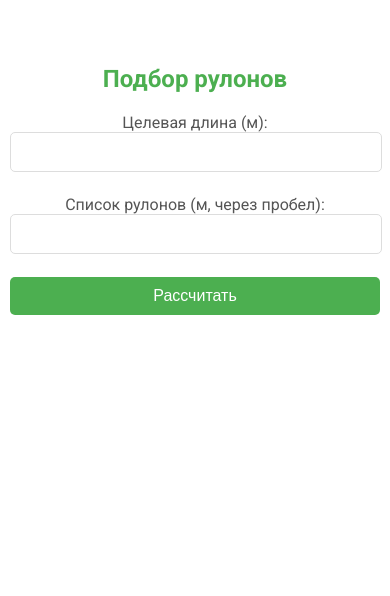
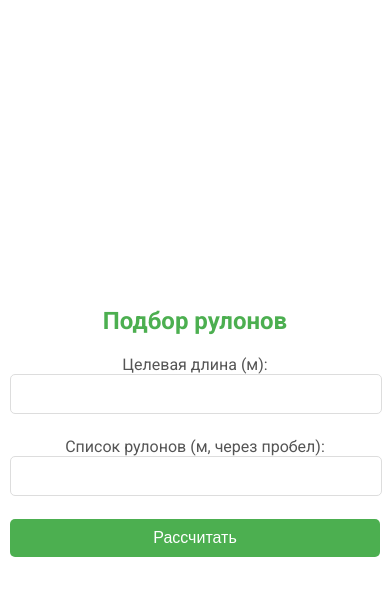
Before and after one commit to Ddementef/BestTexRolls, a plain HTML site: page index.html in a window 390 px wide. Shown: the top 596 px of the page. Drawn offline with Linux system fonts and the light colour scheme.

Commit message:
Update index.html

```diff
--- a/index.html
+++ b/index.html
@@ -109,11 +109,7 @@
                 justify-content: flex-start;
                 align-items: center;
                 padding: 10px;
-                background-image: url('https://besttexmsk.ru/favicon.ico');
-                background-repeat: no-repeat;
-                background-position: center;
-                background-size: cover;
-                background-attachment: fixed;
+                background-color: #ffffff;
             }
             .container {
                 padding: 15px;
@@ -122,7 +118,11 @@
                 background-color: rgba(255, 255, 255, 0.9);
                 border-radius: 0;
                 box-shadow: none;
-                margin-top: 20px;
+                margin-top: 0;
+                height: 100vh;
+                display: flex;
+                flex-direction: column;
+                justify-content: center;
             }
             .container img {
                 display: none;
```
